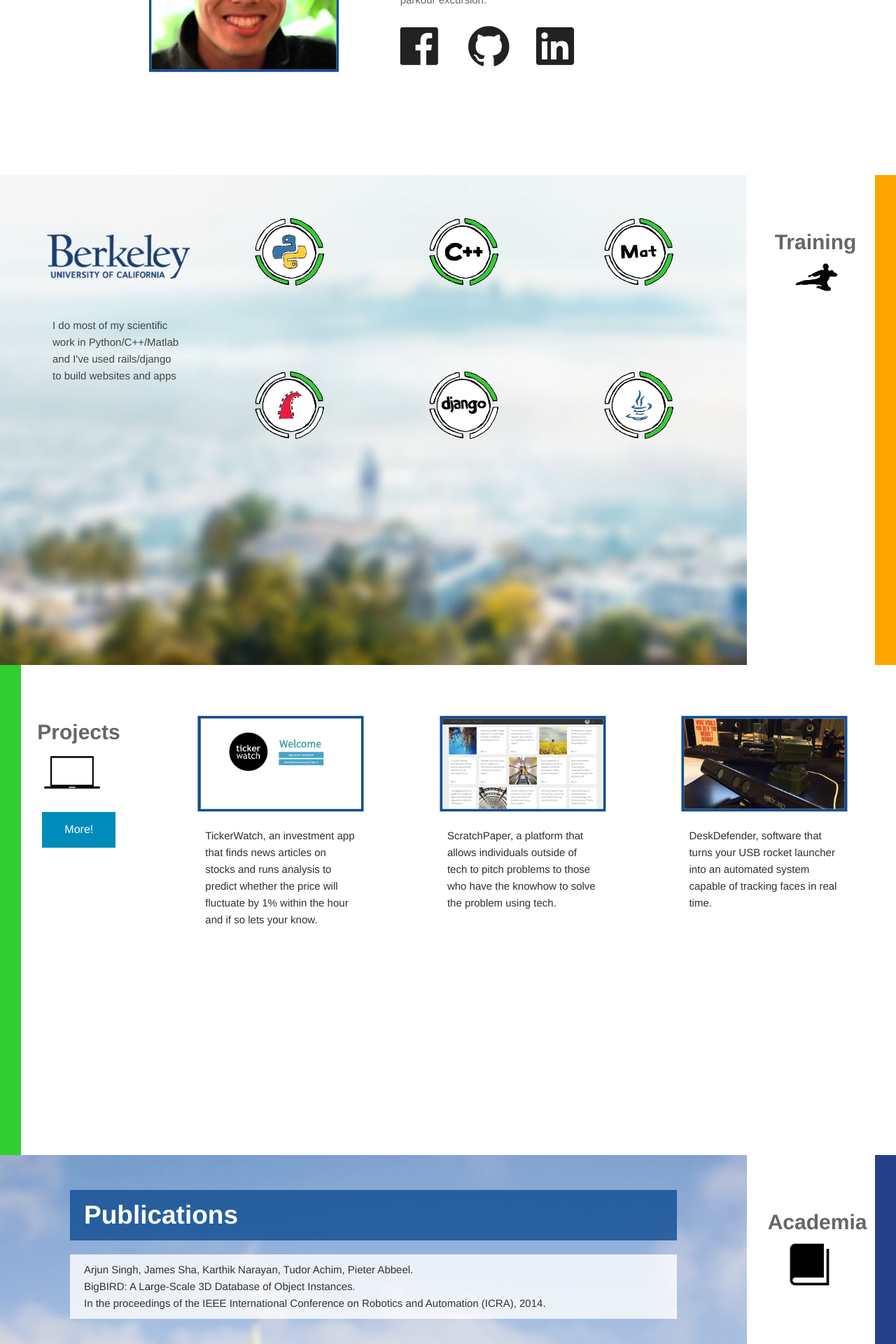
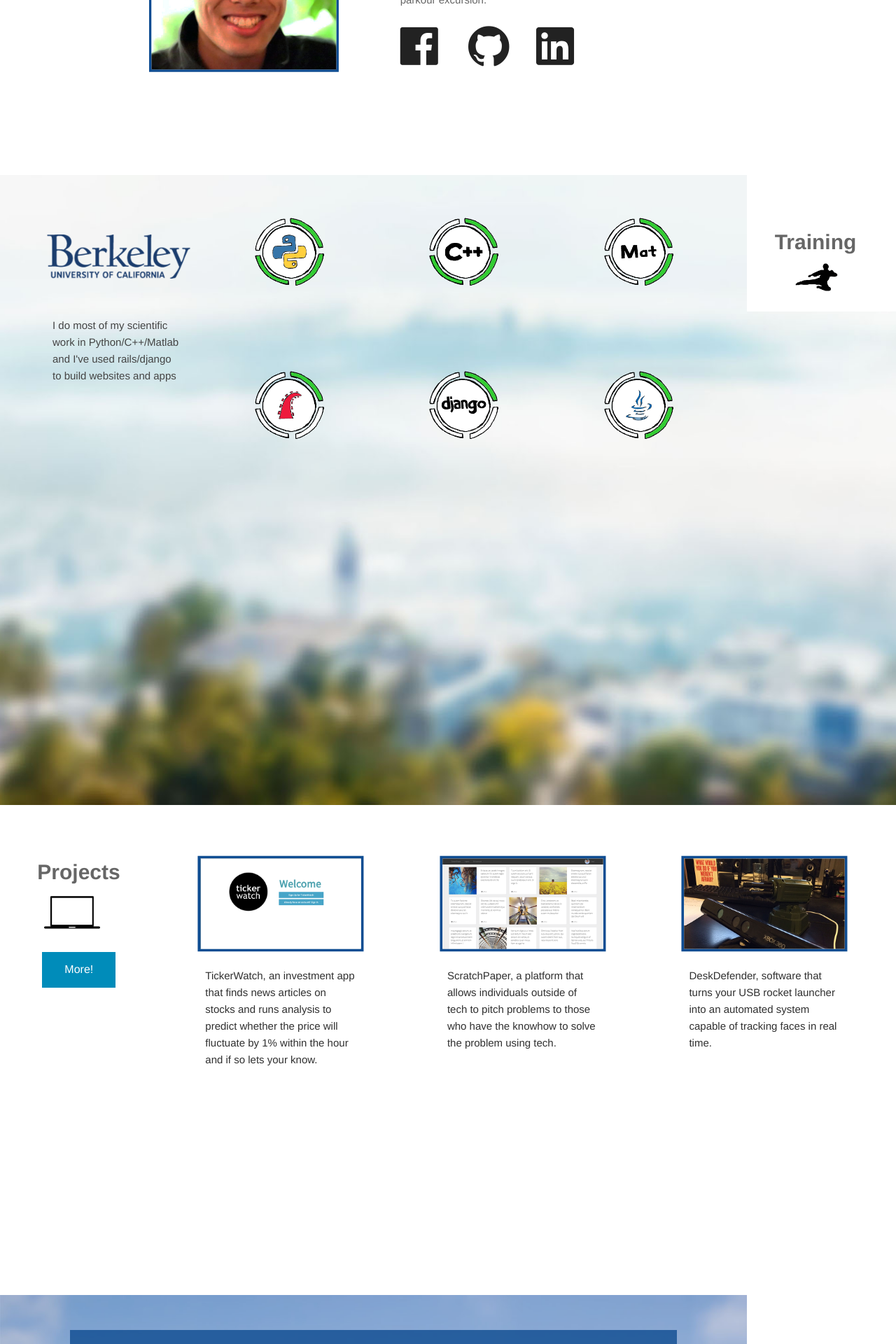
Before and after one commit to thedavidzhao/jamessha.github.io, a Jekyll site: the page built from index.html, in a window 1280 px wide. Shown: the part 600-2520 px from the top of the page at 70% size. Built offline with Jekyll 4.4.1, drawn with Linux system fonts in a browser that asks for light colours; nearby versions of some CDN libraries.

Commit message:
a little less hardcoding

```diff
--- a/css/style.scss
+++ b/css/style.scss
@@ -165,7 +165,7 @@ main {
 
 /* Slide 3 Stuff */
 #slide-3{
-  max-height: 700px;
+  //max-height: 700px;
 
   h1 {
     color: #666666;
@@ -197,14 +197,15 @@ main {
 
   /* Stuff of the side bar */
   .right-header {
-    min-height: 700px;
+    //min-height: 700px;
     background: #ffffff;
     padding-right: 0px;
     max-width: 250px;
+    //float: right;
   }
 
   .highlight {
-    min-height: 700px;
+    //min-height: 700px;
     background: #ffa500;
   }
 
@@ -262,14 +263,12 @@ main {
   }
 
   .left-header {
-    min-height: 700px;
     background: #ffffff;
     padding: 0px;
     max-width: 250px;
   }
 
   .highlight {
-    min-height: 700px;
     background: #32cd32;
   }
 
@@ -355,14 +354,12 @@ main {
 
   /* Stuff of the side bar */
   .right-header {
-    min-height: 700px;
     background: #ffffff;
     padding-right: 0px;
     max-width: 250px;
   }
 
   .highlight {
-    min-height: 700px;
     background: #27408b;
   }
 
--- a/index.html
+++ b/index.html
@@ -226,7 +226,13 @@ layout: default
 
   <script src="//ajax.googleapis.com/ajax/libs/jquery/2.1.1/jquery.min.js"></script>
   <script>window.jQuery || document.write('<script src="js/vendor/jquery.js"><\/script>')</script>
+  <script src="js/foundation/foundation.js"></script>
+  <script src="js/foundation/foundation.equalizer.js"></script>
   <script src="js/imagesloaded.pkgd.min.js"></script>
   <script src="js/skrollr.min.js"></script>
   <script src="js/main.js"></script>
+
+  <script>
+    $(document).foundation();
+  </script>
 </body>
```
